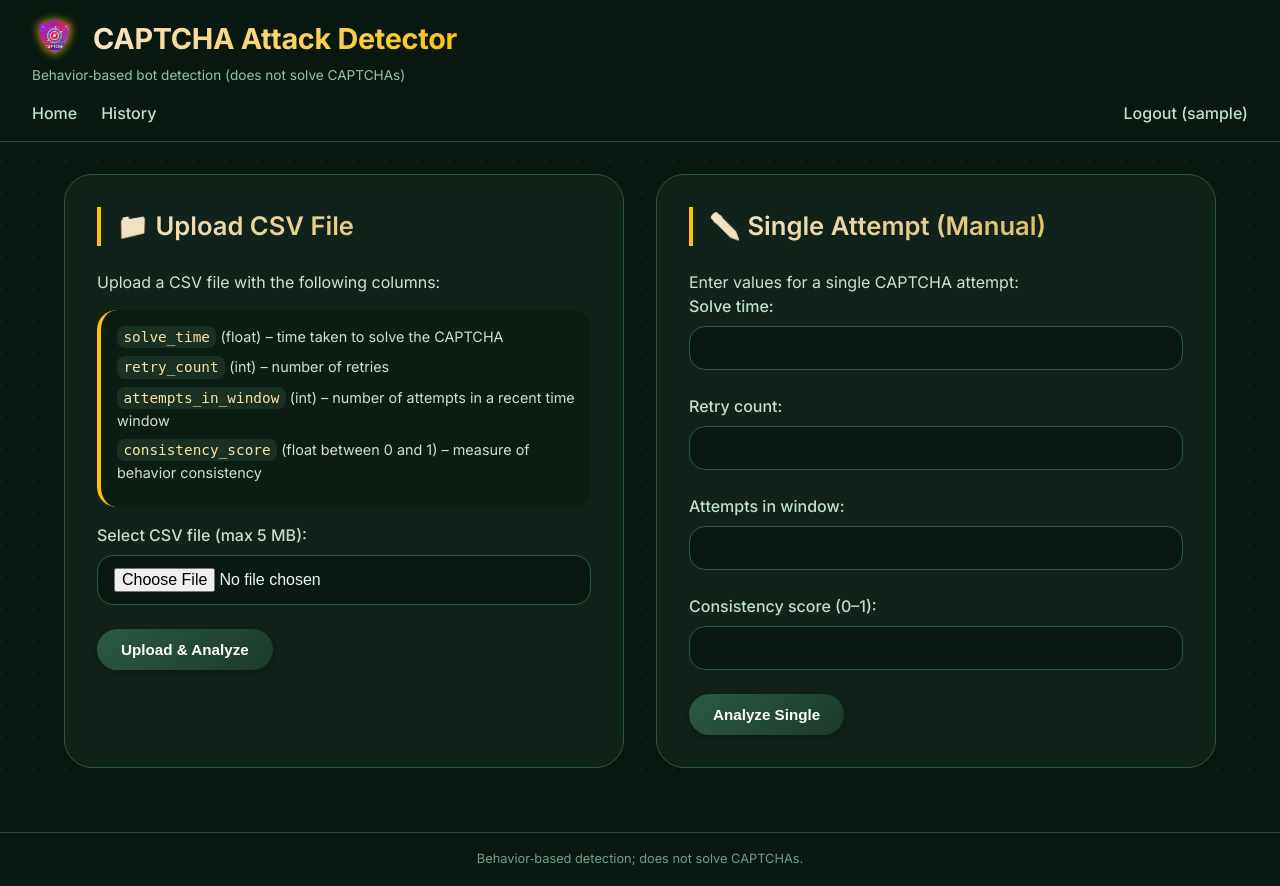
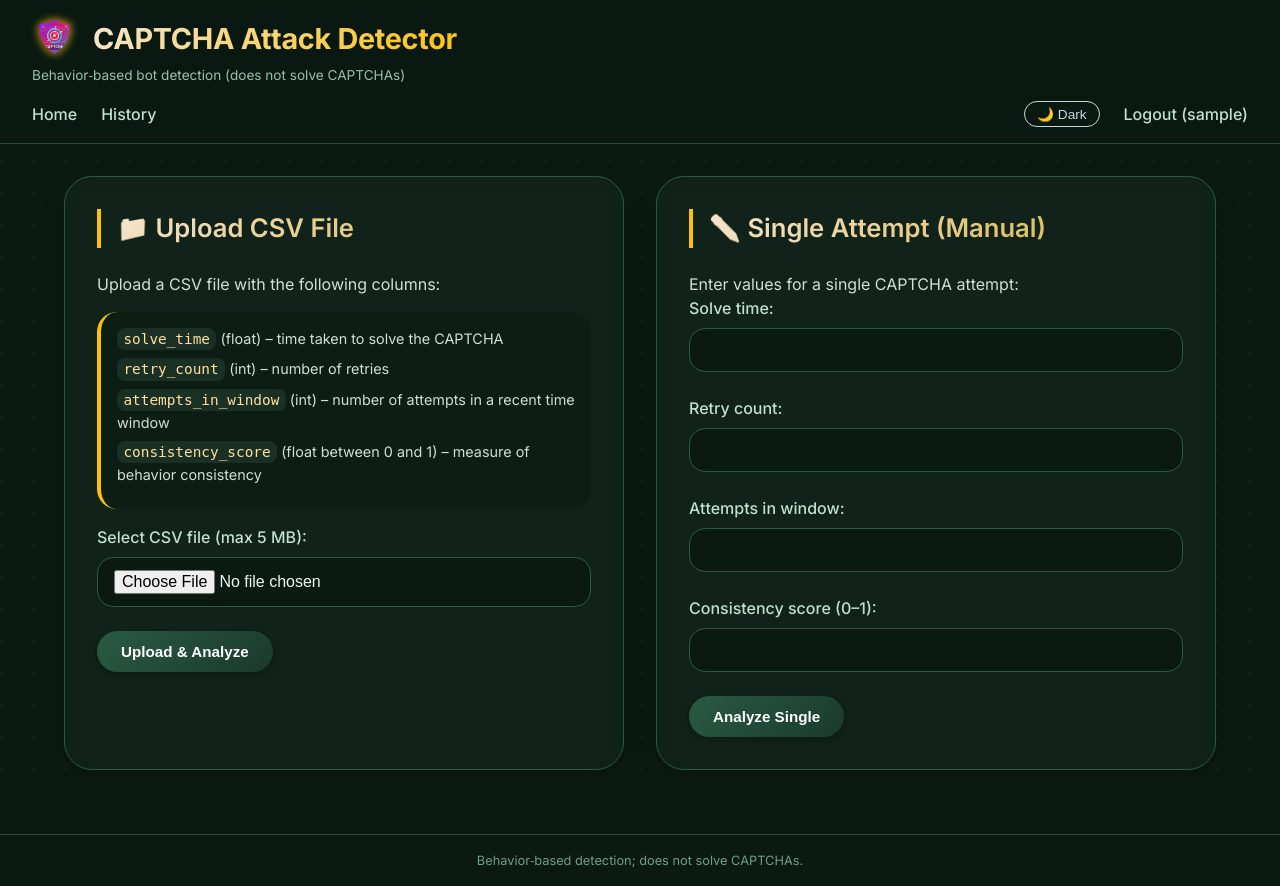
Before and after one commit to kulkarnimandar1507/captcha_attacks_detector, a Flask app: page / in a window 1280 px wide. Run offline with Flask 3, Linux system fonts and the light colour scheme; the visitor is signed in with stand-in values (Sample User, id 1).

Commit message:
Implement theme toggle and refactor navigation
Added theme toggle functionality and updated navigation layout.

```diff
--- a/templates/base.html
+++ b/templates/base.html
@@ -20,6 +20,7 @@
         <a href="{{ url_for('history') }}">History</a>
     </div>
     <div class="nav-right">
+        <button id="themeToggle" class="theme-toggle-btn" aria-label="Switch theme">🌙 Dark</button>
         {% if current_user.is_authenticated %}
             <a href="{{ url_for('logout') }}">Logout ({{ current_user.username }})</a>
         {% else %}
@@ -45,5 +46,27 @@
     <footer>
         <p>Behavior‑based detection; does not solve CAPTCHAs.</p>
     </footer>
+ <script>
+    (function() {
+        const toggleBtn = document.getElementById('themeToggle');
+        if (!toggleBtn) return;
+
+        const savedTheme = localStorage.getItem('theme');
+        if (savedTheme === 'light') {
+            document.body.classList.add('light-theme');
+            toggleBtn.textContent = '☀️ Light';
+        } else {
+            document.body.classList.remove('light-theme');
+            toggleBtn.textContent = '🌙 Dark';
+        }
+
+        toggleBtn.addEventListener('click', () => {
+            document.body.classList.toggle('light-theme');
+            const isLight = document.body.classList.contains('light-theme');
+            localStorage.setItem('theme', isLight ? 'light' : 'dark');
+            toggleBtn.textContent = isLight ? '☀️ Light' : '🌙 Dark';
+        });
+    })();
+</script>
 </body>
 </html>
```
Lines whose indentation alone changed are shown as unchanged.
